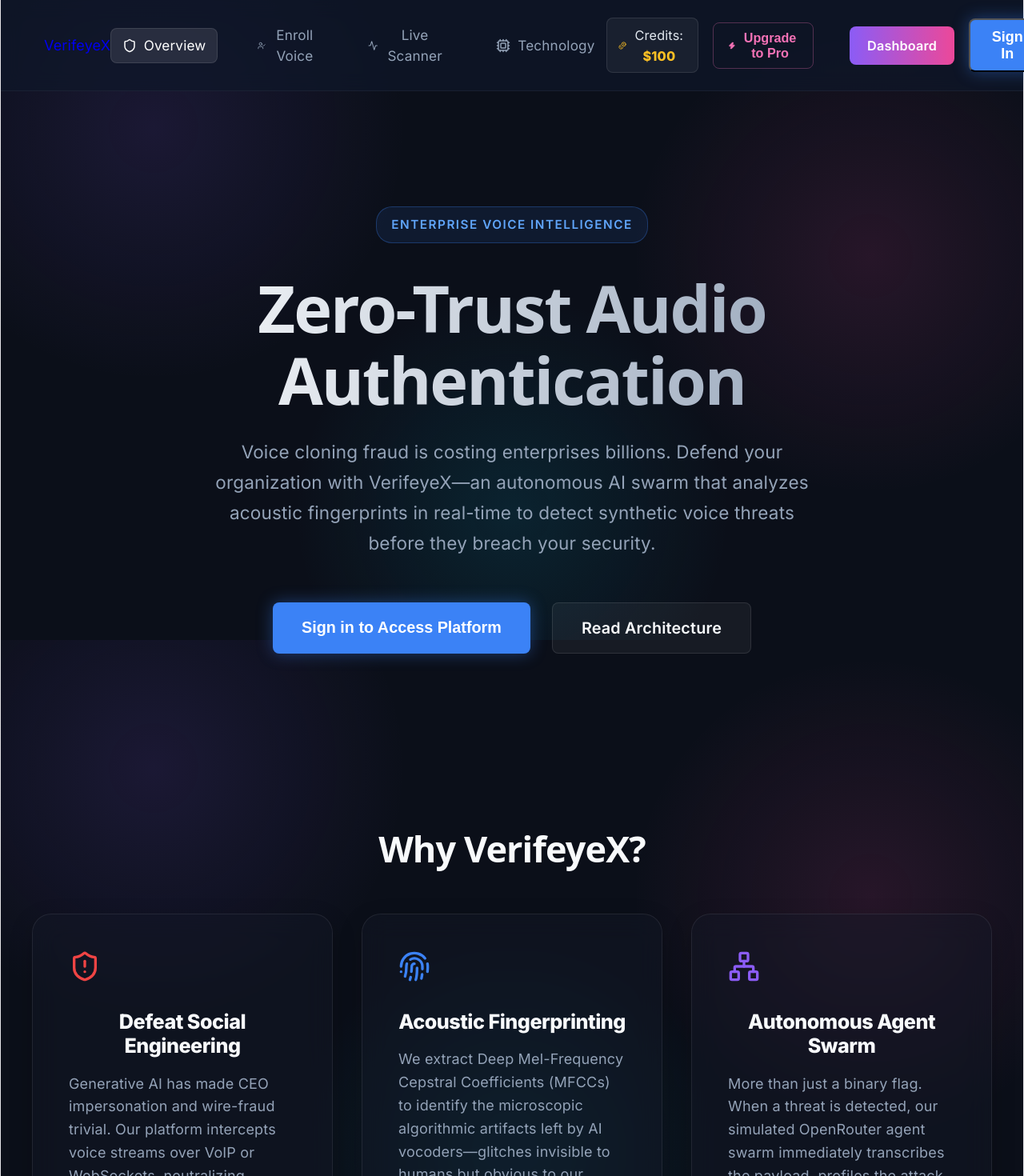
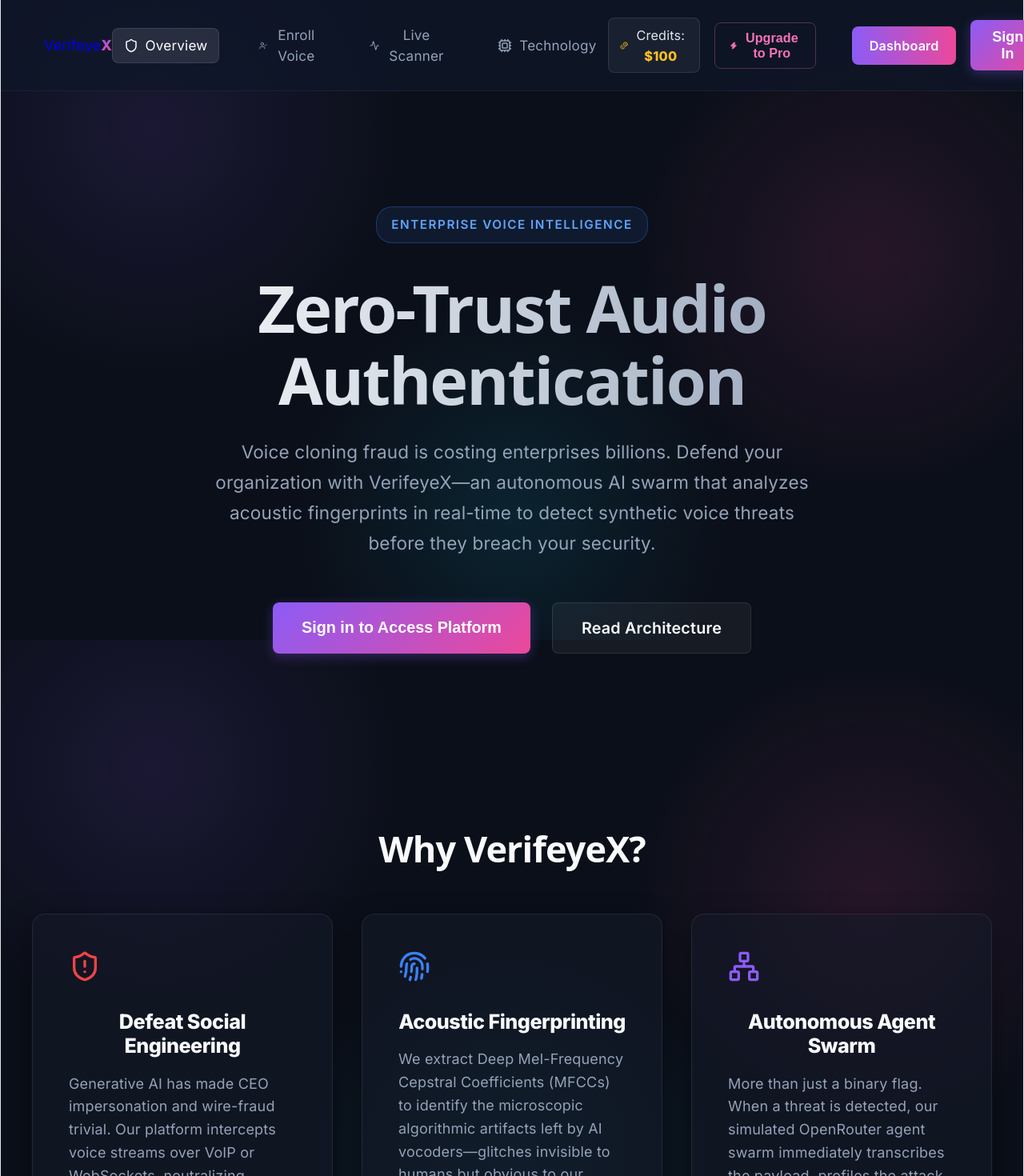
Before and after one commit to Doves788/VerifeyeX, a React (Vite) app in the folder verifeyex-frontend/: page / in a window 1280 px wide. Shown: the top 1470 px of the page at 80% size. Built offline with nearby package versions, Linux system fonts and the light colour scheme; no server answers.

Commit message:
style: Modernized UI with glowing gradients, glass-morphism, and smooth animations

```diff
--- a/verifeyex-frontend/src/App.css
+++ b/verifeyex-frontend/src/App.css
@@ -423,3 +423,61 @@
 
 /* Global Heading Symmetry */
 h1, h2, h3 { text-align: center; font-weight: 800; letter-spacing: -0.02em; margin-bottom: 1rem; color: var(--text-main); line-height: 1.2; }
+
+/* --- MODERN UI UPGRADES --- */
+@keyframes fadeIn {
+  from { opacity: 0; transform: translateY(10px); }
+  to { opacity: 1; transform: translateY(0); }
+}
+
+.page-wrapper {
+  animation: fadeIn 0.6s cubic-bezier(0.16, 1, 0.3, 1) forwards;
+}
+
+.btn-primary-large {
+  background: linear-gradient(135deg, #8b5cf6, #ec4899);
+  border: none;
+  box-shadow: 0 4px 15px rgba(139, 92, 246, 0.3);
+  transition: all 0.3s ease;
+  position: relative;
+  overflow: hidden;
+}
+
+.btn-primary-large::after {
+  content: '';
+  position: absolute;
+  top: 0; left: -100%;
+  width: 100%; height: 100%;
+  background: linear-gradient(90deg, transparent, rgba(255,255,255,0.2), transparent);
+  transition: all 0.5s ease;
+}
+
+.btn-primary-large:hover::after {
+  left: 100%;
+}
+
+.btn-primary-large:hover {
+  transform: translateY(-2px) scale(1.02);
+  box-shadow: 0 8px 25px rgba(236, 72, 153, 0.4);
+}
+
+.glass-panel {
+  backdrop-filter: blur(12px);
+  background: rgba(20, 25, 40, 0.6);
+  border: 1px solid rgba(255, 255, 255, 0.08);
+  box-shadow: 0 8px 32px 0 rgba(0, 0, 0, 0.37);
+  border-radius: 16px;
+  transition: border-color 0.3s ease, box-shadow 0.3s ease;
+}
+
+.glass-panel:hover {
+  border-color: rgba(255, 255, 255, 0.15);
+  box-shadow: 0 8px 32px 0 rgba(139, 92, 246, 0.15);
+}
+
+.nav-brand .highlight {
+  background: linear-gradient(135deg, #8b5cf6, #ec4899);
+  -webkit-background-clip: text;
+  -webkit-text-fill-color: transparent;
+  font-weight: 800;
+}
```
